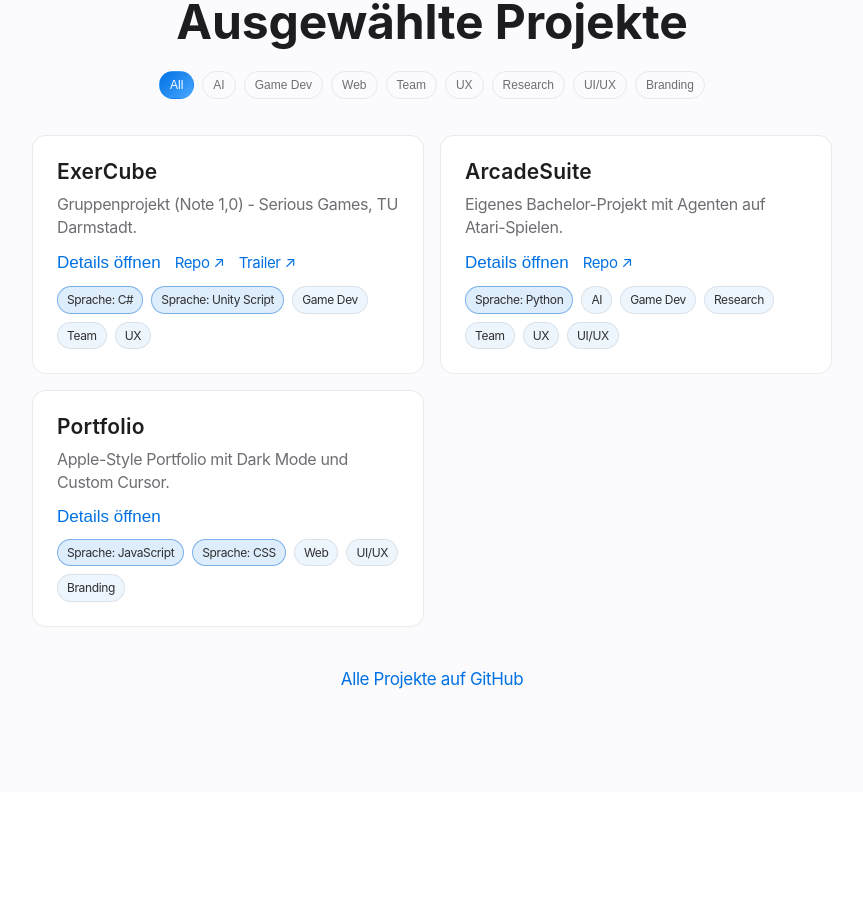
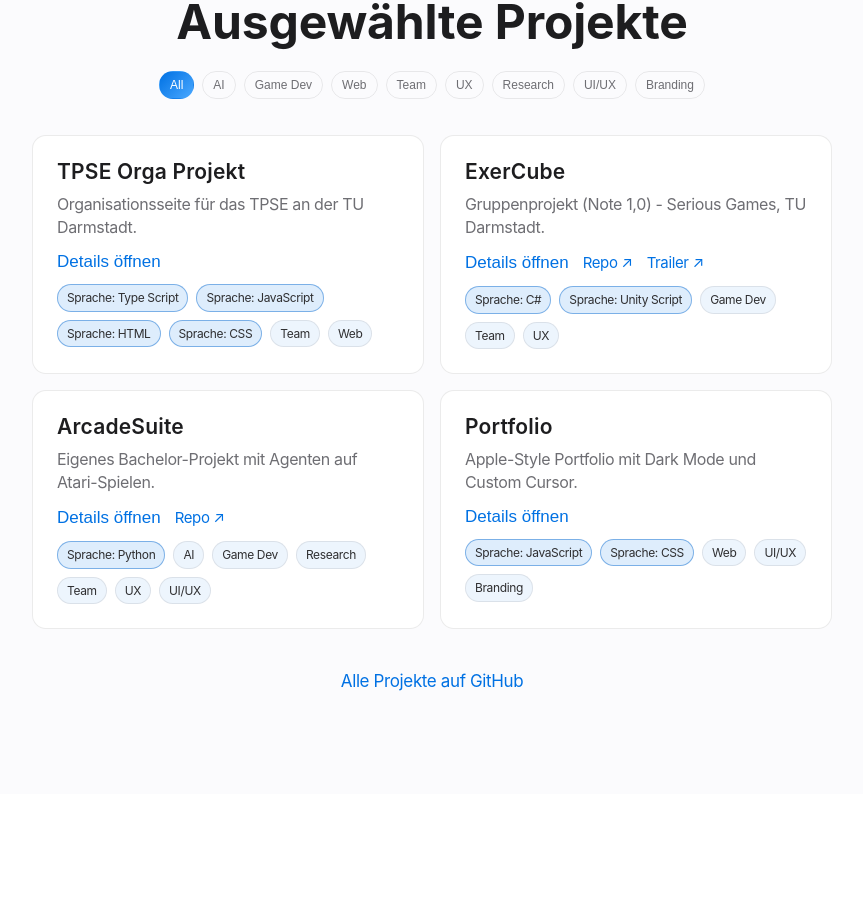
Before and after one commit to artjomartur/portfolio, a React (Vite) app: page / in a window 1280 px wide. Shown: the part 3611-4529 px from the top of the page, without its empty margins (208-1071 px from the left). Built offline with nearby package versions, Linux system fonts and the light colour scheme; no server answers.

Commit message:
added project

```diff
--- a/src/App.jsx
+++ b/src/App.jsx
@@ -7,6 +7,25 @@
 import './App.css'
 
 const PROJECTS = [
+  {
+    id: 'tpse-orga',
+    title: 'TPSE Orga Projekt',
+    short: 'Organisationsseite für das TPSE an der TU Darmstadt.',
+    image:
+      'https://images.unsplash.com/photo-1454165804606-c3d57bc86b40?auto=format&fit=crop&w=1600&q=80',
+    details: {
+      role: 'Fullstack Developer',
+      context: 'HiWi Beschäfzigung',
+      impact: 'Effizientere Arbeit für Studenten und Organisation',
+      tech: 'Type Script',
+      languages: ['Type Script', 'JavaScript', 'HTML', 'CSS'],
+      challenge: '',
+      solution: 'Entwicklung einer Webanwendung mit Fokus auf UX und Effizienz.',
+      result: 'In Arbeit',
+      tags: ['Team', 'Web'],
+      link: 'tpse.artjombecker.com',
+    },
+  },
   {
     id: 'exercube',
     title: 'ExerCube',
@@ -584,7 +603,7 @@
 function GitHubIcon() {
   return (
     <svg width="24" height="24" viewBox="0 0 24 24" fill="currentColor">
-      <path d="M12 0c-6.626 0-12 5.373-12 12 0 5.302 3.438 9.8 8.207 11.387.599.111.793-.261.793-.577v-2.234c-3.338.726-4.033-1.416-4.033-1.416-.546-1.387-1.333-1.756-1.333-1.756-1.089-.745.083-.729.083-.729 1.205.084 1.839 1.237 1.839 1.237 1.07 1.834 2.807 1.304 3.492.997.107-.775.418-1.305.762-1.604-2.665-.305-5.467-1.334-5.467-5.931 0-1.311.469-2.381 1.236-3.221-.124-.303-.535-1.524.117-3.176 0 0 1.008-.322 3.301 1.23.957-.266 1.983-.399 3.003-.404 1.02.005 2.047.138 3.006.404 2.291-1.552 3.297-1.23 3.297-1.23.653 1.653.242 2.874.118 3.176.77.84 1.235 1.911 1.235 3.221 0 4.609-2.807 5.624-5.479 5.921.43.372.823 1.102.823 2.222v3.293c0 .319.192.694.801.576 4.765-1.589 8.199-6.086 8.199-11.386 0-6.627-5.373-12-12-12z"/>
+      <path d="M12 0c-6.626 0-12 5.373-12 12 0 5.302 3.438 9.8 8.207 11.387.599.111.793-.261.793-.577v-2.234c-3.338.726-4.033-1.416-4.033-1.416-.546-1.387-1.333-1.756-1.333-1.756-1.089-.745.083-.729.083-.729 1.205.084 1.839 1.237 1.839 1.237 1.07 1.834 2.807 1.304 3.492.997.107-.775.418-1.305.762-1.604-2.665-.305-5.467-1.334-5.467-5.931 0-1.311.469-2.381 1.236-3.221-.124-.303-.535-1.524.117-3.176 0 0 1.008-.322 3.301 1.23.957-.266 1.983-.399 3.003-.404 1.02.005 2.047.138 3.006.404 2.291-1.552 3.297-1.23 3.297-1.23.653 1.653.242 2.874.118 3.176.77.84 1.235 1.911 1.235 3.221 0 4.609-2.807 5.624-5.479 5.921.43.372.823 1.102.823 2.222v3.293c0 .319.192.694.801.576 4.765-1.589 8.199-6.086 8.199-11.386 0-6.627-5.373-12-12-12z" />
     </svg>
   )
 }
@@ -592,7 +611,7 @@
 function LinkedInIcon() {
   return (
     <svg width="24" height="24" viewBox="0 0 24 24" fill="currentColor">
-      <path d="M20.447 20.452h-3.554v-5.569c0-1.328-.027-3.037-1.852-3.037-1.853 0-2.136 1.445-2.136 2.939v5.667H9.351V9h3.414v1.561h.046c.477-.9 1.637-1.85 3.37-1.85 3.601 0 4.267 2.37 4.267 5.455v6.286zM5.337 7.433c-1.144 0-2.063-.926-2.063-2.065 0-1.138.92-2.063 2.063-2.063 1.14 0 2.064.925 2.064 2.063 0 1.139-.925 2.065-2.064 2.065zm1.782 13.019H3.555V9h3.564v11.452zM22.225 0H1.771C.792 0 0 .774 0 1.729v20.542C0 23.227.792 24 1.771 24h20.451C23.2 24 24 23.227 24 22.271V1.729C24 .774 23.2 0 22.222 0h.003z"/>
+      <path d="M20.447 20.452h-3.554v-5.569c0-1.328-.027-3.037-1.852-3.037-1.853 0-2.136 1.445-2.136 2.939v5.667H9.351V9h3.414v1.561h.046c.477-.9 1.637-1.85 3.37-1.85 3.601 0 4.267 2.37 4.267 5.455v6.286zM5.337 7.433c-1.144 0-2.063-.926-2.063-2.065 0-1.138.92-2.063 2.063-2.063 1.14 0 2.064.925 2.064 2.063 0 1.139-.925 2.065-2.064 2.065zm1.782 13.019H3.555V9h3.564v11.452zM22.225 0H1.771C.792 0 0 .774 0 1.729v20.542C0 23.227.792 24 1.771 24h20.451C23.2 24 24 23.227 24 22.271V1.729C24 .774 23.2 0 22.222 0h.003z" />
     </svg>
   )
 }
@@ -600,7 +619,7 @@
 function WhatsAppIcon() {
   return (
     <svg width="24" height="24" viewBox="0 0 24 24" fill="currentColor" aria-hidden="true">
-      <path d="M20.52 3.48A11.8 11.8 0 0 0 12.08 0C5.53 0 .2 5.33.2 11.88c0 2.09.55 4.14 1.59 5.95L0 24l6.35-1.67a11.83 11.83 0 0 0 5.72 1.46h.01c6.55 0 11.88-5.33 11.88-11.88 0-3.17-1.23-6.14-3.44-8.43Zm-8.44 18.3h-.01a9.9 9.9 0 0 1-5.04-1.38l-.36-.21-3.77.99 1.01-3.67-.24-.38a9.86 9.86 0 0 1-1.52-5.25c0-5.45 4.44-9.89 9.9-9.89 2.64 0 5.12 1.03 6.99 2.91a9.82 9.82 0 0 1 2.9 6.99c0 5.45-4.44 9.89-9.86 9.89Zm5.43-7.42c-.3-.15-1.78-.88-2.05-.98-.28-.1-.47-.15-.67.15-.2.3-.77.98-.95 1.18-.17.2-.35.22-.65.07-.3-.15-1.27-.47-2.42-1.49a9.13 9.13 0 0 1-1.67-2.07c-.17-.3-.02-.46.13-.61.13-.13.3-.35.45-.52.15-.17.2-.3.3-.5.1-.2.05-.37-.03-.52-.08-.15-.67-1.62-.92-2.22-.24-.58-.48-.5-.67-.5h-.57c-.2 0-.52.08-.79.37-.28.3-1.05 1.03-1.05 2.5 0 1.48 1.08 2.9 1.22 3.1.15.2 2.13 3.25 5.16 4.56.72.31 1.28.5 1.71.64.72.23 1.37.2 1.89.12.58-.09 1.78-.73 2.03-1.43.25-.7.25-1.3.17-1.43-.07-.13-.27-.2-.57-.35Z"/>
+      <path d="M20.52 3.48A11.8 11.8 0 0 0 12.08 0C5.53 0 .2 5.33.2 11.88c0 2.09.55 4.14 1.59 5.95L0 24l6.35-1.67a11.83 11.83 0 0 0 5.72 1.46h.01c6.55 0 11.88-5.33 11.88-11.88 0-3.17-1.23-6.14-3.44-8.43Zm-8.44 18.3h-.01a9.9 9.9 0 0 1-5.04-1.38l-.36-.21-3.77.99 1.01-3.67-.24-.38a9.86 9.86 0 0 1-1.52-5.25c0-5.45 4.44-9.89 9.9-9.89 2.64 0 5.12 1.03 6.99 2.91a9.82 9.82 0 0 1 2.9 6.99c0 5.45-4.44 9.89-9.86 9.89Zm5.43-7.42c-.3-.15-1.78-.88-2.05-.98-.28-.1-.47-.15-.67.15-.2.3-.77.98-.95 1.18-.17.2-.35.22-.65.07-.3-.15-1.27-.47-2.42-1.49a9.13 9.13 0 0 1-1.67-2.07c-.17-.3-.02-.46.13-.61.13-.13.3-.35.45-.52.15-.17.2-.3.3-.5.1-.2.05-.37-.03-.52-.08-.15-.67-1.62-.92-2.22-.24-.58-.48-.5-.67-.5h-.57c-.2 0-.52.08-.79.37-.28.3-1.05 1.03-1.05 2.5 0 1.48 1.08 2.9 1.22 3.1.15.2 2.13 3.25 5.16 4.56.72.31 1.28.5 1.71.64.72.23 1.37.2 1.89.12.58-.09 1.78-.73 2.03-1.43.25-.7.25-1.3.17-1.43-.07-.13-.27-.2-.57-.35Z" />
     </svg>
   )
 }
@@ -608,7 +627,7 @@
 function TelegramIcon() {
   return (
     <svg width="24" height="24" viewBox="0 0 24 24" fill="currentColor" aria-hidden="true">
-      <path d="M12 0C5.37 0 0 5.37 0 12s5.37 12 12 12 12-5.37 12-12S18.63 0 12 0Zm5.9 8.2-1.97 9.29c-.15.66-.54.83-1.1.52l-3.05-2.25-1.47 1.41c-.16.16-.3.3-.62.3l.22-3.11 5.66-5.11c.25-.22-.05-.35-.38-.13L8.2 13.5l-2.98-.93c-.65-.2-.66-.65.14-.96l11.66-4.5c.54-.2 1.01.13.88 1.09Z"/>
+      <path d="M12 0C5.37 0 0 5.37 0 12s5.37 12 12 12 12-5.37 12-12S18.63 0 12 0Zm5.9 8.2-1.97 9.29c-.15.66-.54.83-1.1.52l-3.05-2.25-1.47 1.41c-.16.16-.3.3-.62.3l.22-3.11 5.66-5.11c.25-.22-.05-.35-.38-.13L8.2 13.5l-2.98-.93c-.65-.2-.66-.65.14-.96l11.66-4.5c.54-.2 1.01.13.88 1.09Z" />
     </svg>
   )
 }
```
Lines whose indentation alone changed are shown as unchanged.
